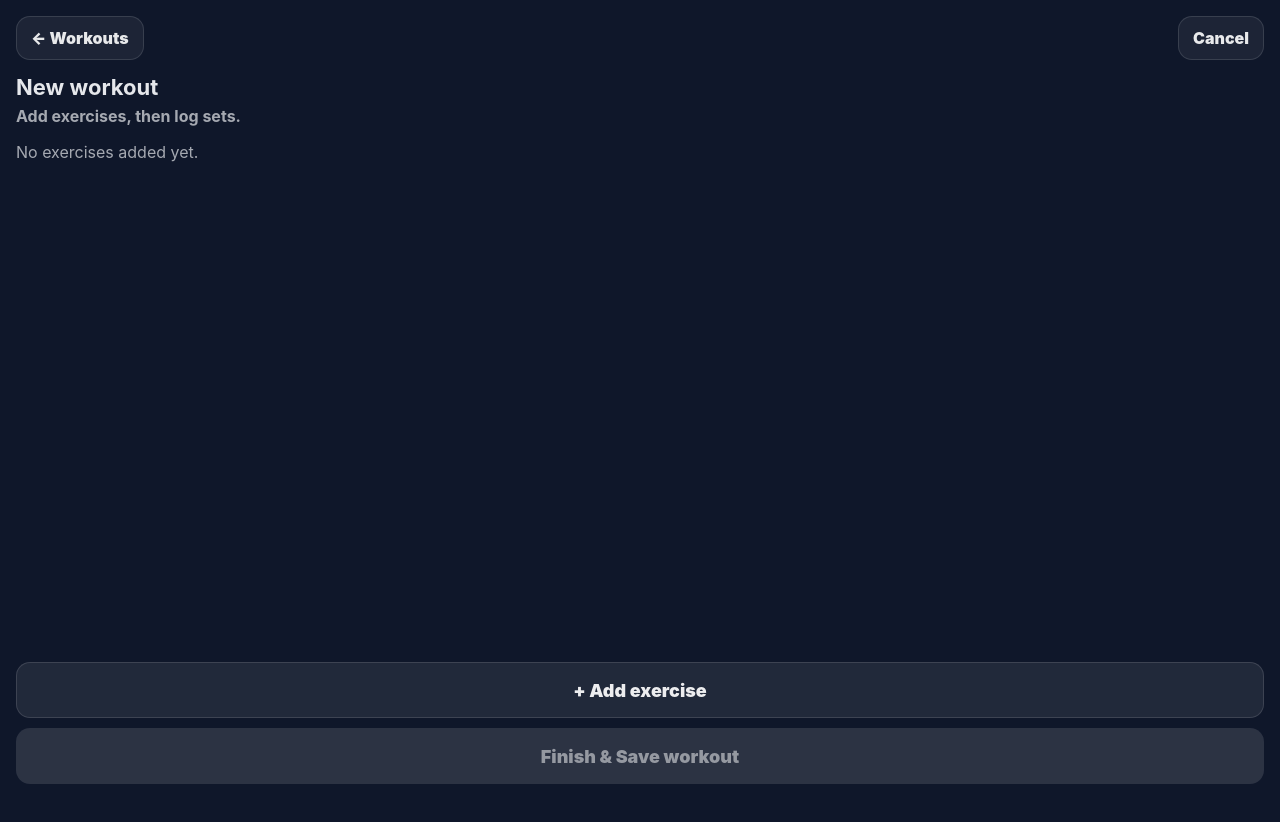
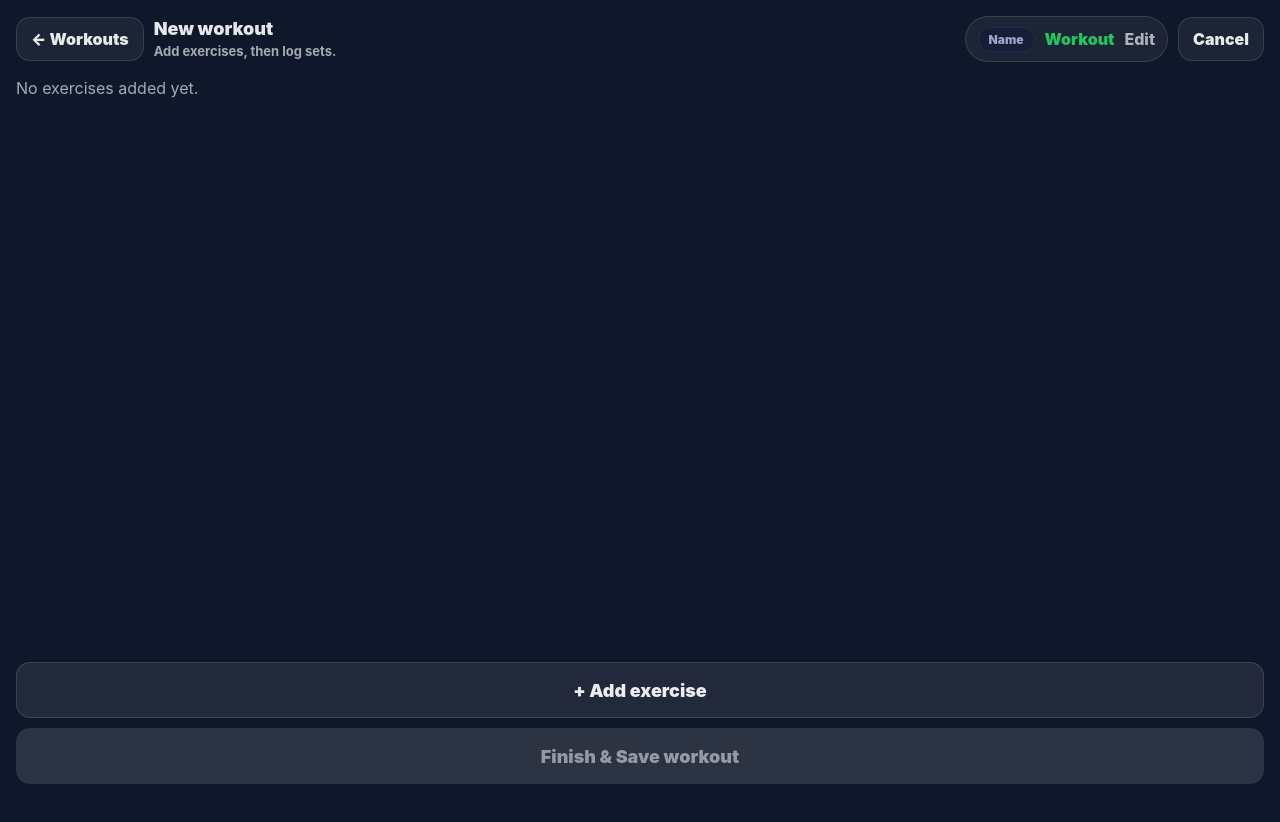
Before and after one commit to LucaFantasia/EasyFitTracker, a Next.js app: page /workouts/new in a window 1280 px wide. Shown: the top 822 px of the page. Built offline with nearby package versions, Linux system fonts and the light colour scheme.

Commit message:
added cleaner UI for viewing workouts, and added better navigations.

```diff
--- a/app/workouts/[id]/WorkoutDetailActions.tsx
+++ b/app/workouts/[id]/WorkoutDetailActions.tsx
@@ -15,7 +15,9 @@ export default function WorkoutDetailActions({
 
       <form action={deleteWorkout}>
         <input type="hidden" name="id" value={workoutId} />
-        <Button variant="danger">Delete</Button>
+        <Button variant="danger" type="submit">
+          Delete
+        </Button>
       </form>
     </Row>
   );
--- a/app/workouts/new/WorkoutDraftProvider.tsx
+++ b/app/workouts/new/WorkoutDraftProvider.tsx
@@ -1,90 +1,170 @@
 "use client";
 
-import * as React from "react";
+import React, { createContext, useContext, useEffect, useMemo, useState } from "react";
 
-type SetDraft = {
-  reps: number;
-  weight: number;
+type DraftSet = { reps: number; weight: number };
+type DraftExercise = { name: string; sets: DraftSet[]; completed?: boolean };
+
+export type WorkoutDraft = {
+  workoutName?: string;
+  exercises: DraftExercise[];
 };
 
-type ExerciseDraft = {
-  name: string;
-  sets: SetDraft[];
-  completed: boolean;
+type WorkoutDraftContextValue = {
+  draft: WorkoutDraft;
+
+  // Keep this so existing code that does direct mutations still works
+  setDraft: React.Dispatch<React.SetStateAction<WorkoutDraft>>;
+
+  // Helpers (so screens don’t need to hand-roll setDraft updates)
+  setWorkoutName: (name: string) => void;
+
+  addExercise: (name: string) => void;
+  removeExercise: (exerciseIndex: number) => void;
+
+  addSet: (exerciseIndex: number) => void;
+  removeSet: (exerciseIndex: number, setIndex: number) => void;
+
+  setReps: (exerciseIndex: number, setIndex: number, reps: number) => void;
+  setWeight: (exerciseIndex: number, setIndex: number, weight: number) => void;
+
+  completeExercise: (exerciseIndex: number) => void;
+
+  resetDraft: () => void;
 };
 
-export type WorkoutDraft = {
-  name: string;
-  performedAt: string;
-  exercises: ExerciseDraft[];
-};
+const STORAGE_KEY = "workout_draft_v1";
+const WorkoutDraftContext = createContext<WorkoutDraftContextValue | null>(null);
 
-const STORAGE_KEY = "easy-fit-workout-draft";
+function readInitialDraft(): WorkoutDraft {
+  if (typeof window === "undefined") return { workoutName: "", exercises: [] };
 
-const defaultDraft = (): WorkoutDraft => ({
-  name: "Workout",
-  performedAt: new Date().toISOString(),
-  exercises: [],
-});
+  try {
+    const raw = window.localStorage.getItem(STORAGE_KEY);
+    if (!raw) return { workoutName: "", exercises: [] };
 
-type DraftContextValue = {
-  draft: WorkoutDraft;
-  setDraft: React.Dispatch<React.SetStateAction<WorkoutDraft>>;
-  resetDraft: () => void;
+    const parsed = JSON.parse(raw) as Partial<WorkoutDraft>;
 
-  // ✅ add these mutations
-  removeExercise: (exerciseIndex: number) => void;
-  removeSet: (exerciseIndex: number, setIndex: number) => void;
-};
-
-const DraftContext = React.createContext<DraftContextValue | null>(null);
+    return {
+      workoutName: typeof parsed.workoutName === "string" ? parsed.workoutName : "",
+      exercises: Array.isArray(parsed.exercises)
+        ? (parsed.exercises as DraftExercise[])
+        : [],
+    };
+  } catch {
+    return { workoutName: "", exercises: [] };
+  }
+}
 
 export function WorkoutDraftProvider({ children }: { children: React.ReactNode }) {
-  const [draft, setDraft] = React.useState<WorkoutDraft>(() => {
-    if (typeof window === "undefined") return defaultDraft();
-    const saved = localStorage.getItem(STORAGE_KEY);
-    return saved ? (JSON.parse(saved) as WorkoutDraft) : defaultDraft();
-  });
+  const [draft, setDraft] = useState<WorkoutDraft>(() => readInitialDraft());
 
-  React.useEffect(() => {
-    localStorage.setItem(STORAGE_KEY, JSON.stringify(draft));
+  useEffect(() => {
+    try {
+      window.localStorage.setItem(STORAGE_KEY, JSON.stringify(draft));
+    } catch {}
   }, [draft]);
 
-  const resetDraft = React.useCallback(() => {
-    setDraft(defaultDraft());
-    if (typeof window !== "undefined") localStorage.removeItem(STORAGE_KEY);
-  }, []);
+  const value = useMemo<WorkoutDraftContextValue>(() => {
+    const setWorkoutName = (name: string) => {
+      setDraft((d) => ({ ...d, workoutName: name }));
+    };
 
-  const removeExercise = React.useCallback((exerciseIndex: number) => {
-    setDraft((prev) => {
-      const next = structuredClone(prev);
-      next.exercises.splice(exerciseIndex, 1);
-      return next;
-    });
-  }, []);
+    const addExercise = (name: string) => {
+      setDraft((d) => ({
+        ...d,
+        exercises: [...d.exercises, { name, sets: [], completed: false }],
+      }));
+    };
 
-  // ✅ HERE is removeSet
-  const removeSet = React.useCallback((exerciseIndex: number, setIndex: number) => {
-    setDraft((prev) => {
-      const next = structuredClone(prev);
-      const ex = next.exercises?.[exerciseIndex];
-      if (!ex?.sets) return prev;
+    const removeExercise = (exerciseIndex: number) => {
+      setDraft((d) => ({
+        ...d,
+        exercises: d.exercises.filter((_, i) => i !== exerciseIndex),
+      }));
+    };
 
-      ex.sets.splice(setIndex, 1);
-      return next;
-    });
-  }, []);
+    const addSet = (exerciseIndex: number) => {
+      setDraft((d) => ({
+        ...d,
+        exercises: d.exercises.map((ex, i) => {
+          if (i !== exerciseIndex) return ex;
+          return { ...ex, sets: [...ex.sets, { reps: 0, weight: 0 }] };
+        }),
+      }));
+    };
 
-  const value = React.useMemo<DraftContextValue>(
-    () => ({ draft, setDraft, resetDraft, removeExercise, removeSet }),
-    [draft, resetDraft, removeExercise, removeSet]
+    const removeSet = (exerciseIndex: number, setIndex: number) => {
+      setDraft((d) => ({
+        ...d,
+        exercises: d.exercises.map((ex, i) => {
+          if (i !== exerciseIndex) return ex;
+          return { ...ex, sets: ex.sets.filter((_, s) => s !== setIndex) };
+        }),
+      }));
+    };
+
+    const setReps = (exerciseIndex: number, setIndex: number, reps: number) => {
+      setDraft((d) => ({
+        ...d,
+        exercises: d.exercises.map((ex, i) => {
+          if (i !== exerciseIndex) return ex;
+          return {
+            ...ex,
+            sets: ex.sets.map((s, j) => (j === setIndex ? { ...s, reps } : s)),
+          };
+        }),
+      }));
+    };
+
+    const setWeight = (exerciseIndex: number, setIndex: number, weight: number) => {
+      setDraft((d) => ({
+        ...d,
+        exercises: d.exercises.map((ex, i) => {
+          if (i !== exerciseIndex) return ex;
+          return {
+            ...ex,
+            sets: ex.sets.map((s, j) => (j === setIndex ? { ...s, weight } : s)),
+          };
+        }),
+      }));
+    };
+
+    const completeExercise = (exerciseIndex: number) => {
+      setDraft((d) => ({
+        ...d,
+        exercises: d.exercises.map((ex, i) =>
+          i === exerciseIndex ? { ...ex, completed: true } : ex
+        ),
+      }));
+    };
+
+    const resetDraft = () => setDraft({ workoutName: "", exercises: [] });
+
+    return {
+      draft,
+      setDraft,
+      setWorkoutName,
+      addExercise,
+      removeExercise,
+      addSet,
+      removeSet,
+      setReps,
+      setWeight,
+      completeExercise,
+      resetDraft,
+    };
+  }, [draft]);
+
+  return (
+    <WorkoutDraftContext.Provider value={value}>
+      {children}
+    </WorkoutDraftContext.Provider>
   );
-
-  return <DraftContext.Provider value={value}>{children}</DraftContext.Provider>;
 }
 
 export function useWorkoutDraft() {
-  const ctx = React.useContext(DraftContext);
-  if (!ctx) throw new Error("useWorkoutDraft must be used inside WorkoutDraftProvider");
+  const ctx = useContext(WorkoutDraftContext);
+  if (!ctx) throw new Error("useWorkoutDraft must be used within WorkoutDraftProvider");
   return ctx;
 }
--- a/app/workouts/new/actions.ts
+++ b/app/workouts/new/actions.ts
@@ -3,80 +3,111 @@
 import { z } from "zod";
 import { createClient } from "@/lib/supabase/server";
 
+// ---- Zod schemas ----
+
 const SetSchema = z.object({
-  reps: z.number().int().nullable(),
-  weight: z.number().nullable(),
+  reps: z.number(),
+  weight: z.number(),
 });
 
 const ExerciseSchema = z.object({
-  name: z.string().min(1),
+  name: z.string(),
   sets: z.array(SetSchema).min(1),
+  completed: z.boolean().optional(),
 });
 
 const WorkoutSchema = z.object({
-  name: z.string().min(1),
-  performedAt: z.string().min(1),
+  // Support both names; we'll normalize
+  name: z.string().optional(),
+  workoutName: z.string().optional(),
+
+  // Make optional; we'll fill it in on the server
+  performedAt: z.string().optional(),
+
   exercises: z.array(ExerciseSchema).min(1),
 });
 
-async function insertWorkoutTree(raw: unknown) {
+type FinishResult =
+  | { ok: true; workoutId: string }
+  | { ok: false; error: string };
+
+// ---- Insert tree ----
+
+async function insertWorkoutTree(raw: unknown): Promise<string> {
   const parsed = WorkoutSchema.parse(raw);
 
+  const name = (parsed.name ?? parsed.workoutName ?? "Workout").trim() || "Workout";
+  const performedAt = parsed.performedAt ?? new Date().toISOString();
+
   const supabase = await createClient();
-  const { data: userData } = await supabase.auth.getUser();
-  if (!userData.user) {
-    return { ok: false as const, error: "Not authenticated" };
+
+  const { data: userData, error: userErr } = await supabase.auth.getUser();
+  if (userErr || !userData?.user) {
+    throw new Error("Not authenticated.");
   }
+  const userId = userData.user.id;
 
   // 1) Insert workout
-  const { data: workout, error: wErr } = await supabase
+  const { data: workoutRow, error: workoutErr } = await supabase
     .from("workouts")
     .insert({
-      user_id: userData.user.id,
-      name: parsed.name,
-      performed_at: new Date(parsed.performedAt).toISOString(),
+      user_id: userId,
+      name,
+      performed_at: performedAt,
     })
     .select("id")
     .single();
 
-  if (wErr) return { ok: false as const, error: wErr.message };
-  if (!workout) return { ok: false as const, error: "Workout not returned" };
+  if (workoutErr || !workoutRow?.id) {
+    throw new Error(workoutErr?.message || "Failed to create workout.");
+  }
 
-  // 2) Insert workout exercises
-  const wexToInsert = parsed.exercises.map((e, i) => ({
-    workout_id: workout.id,
-    exercise_name: e.name,
-    exercise_order: i + 1,
-  }));
+  const workoutId = workoutRow.id as string;
 
-  const { data: wexRows, error: weErr } = await supabase
-    .from("workout_exercises")
-    .insert(wexToInsert)
-    .select("id, exercise_order");
+  // 2) Insert workout_exercises + exercise_sets
+  // We do this sequentially for clarity and to keep set_order correct.
+  for (let exIndex = 0; exIndex < parsed.exercises.length; exIndex++) {
+    const ex = parsed.exercises[exIndex];
 
-  if (weErr) return { ok: false as const, error: weErr.message };
-  if (!wexRows) return { ok: false as const, error: "No workout_exercises returned" };
+    const { data: exRow, error: exErr } = await supabase
+      .from("workout_exercises")
+      .insert({
+        workout_id: workoutId,
+        exercise_name: ex.name,
+        exercise_order: exIndex + 1,
+      })
+      .select("id")
+      .single();
 
-  const wexSorted = [...wexRows].sort((a, b) => a.exercise_order - b.exercise_order);
+    if (exErr || !exRow?.id) {
+      throw new Error(exErr?.message || "Failed to create workout exercise.");
+    }
 
-  // 3) Insert sets
-  const setsToInsert = wexSorted.flatMap((wex, idx) => {
-    const ex = parsed.exercises[idx];
-    return ex.sets.map((s, setIdx) => ({
-      workout_exercise_id: wex.id,
-      set_order: setIdx + 1,
+    const workoutExerciseId = exRow.id as string;
+
+    const setsPayload = ex.sets.map((s, setIndex) => ({
+      workout_exercise_id: workoutExerciseId,
+      set_order: setIndex + 1,
       reps: s.reps,
       weight: s.weight,
     }));
-  });
 
-  const { error: sErr } = await supabase.from("exercise_sets").insert(setsToInsert);
-  if (sErr) return { ok: false as const, error: sErr.message };
+    const { error: setsErr } = await supabase.from("exercise_sets").insert(setsPayload);
+    if (setsErr) {
+      throw new Error(setsErr.message || "Failed to create exercise sets.");
+    }
+  }
 
-  return { ok: true as const, workoutId: workout.id };
+  return workoutId;
 }
 
-// ✅ new: client can call this, then clear local draft and navigate
-export async function finishWorkout(raw: unknown) {
-  return insertWorkoutTree(raw);
+// ---- Public server action ----
+
+export async function finishWorkout(raw: unknown): Promise<FinishResult> {
+  try {
+    const workoutId = await insertWorkoutTree(raw);
+    return { ok: true, workoutId };
+  } catch (err: any) {
+    return { ok: false, error: err?.message || "Could not save workout." };
+  }
 }
--- a/app/workouts/new/page.tsx
+++ b/app/workouts/new/page.tsx
@@ -1,14 +1,25 @@
 "use client";
 
 import * as React from "react";
+import Link from "next/link";
+import { Card, Row, Pill } from "@/app/_components/ui";
 import { useRouter } from "next/navigation";
 import { useWorkoutDraft } from "./WorkoutDraftProvider";
 import { finishWorkout } from "./actions";
 
 function draftIsValid(draft: any) {
-  if (!draft?.name) return false;
+  const name = (draft?.workoutName ?? draft?.name ?? "").trim();
+  if (!name) return false;
   if (!draft?.exercises?.length) return false;
-  return draft.exercises.every((ex: any) => ex?.name && ex?.sets?.length >= 1);
+
+  return draft.exercises.every((ex: any) => {
+    if (!ex?.name) return false;
+    if (!ex?.sets?.length || ex.sets.length < 1) return false;
+
+    // Optional strictness: require reps/weight to be > 0 for each set
+    // (If your app allows 0 as a placeholder, remove this block)
+    return ex.sets.every((s: any) => typeof s?.reps === "number" && typeof s?.weight === "number");
+  });
 }
 
 function Sheet({
@@ -96,7 +107,7 @@ function Sheet({
 
 export default function NewWorkoutPage() {
   const router = useRouter();
-  const { draft, resetDraft, removeExercise } = useWorkoutDraft();
+  const { draft, resetDraft, removeExercise, setWorkoutName, setDraft } = useWorkoutDraft() as any;
 
   const [mounted, setMounted] = React.useState(false);
   React.useEffect(() => setMounted(true), []);
@@ -105,8 +116,11 @@ export default function NewWorkoutPage() {
   const [error, setError] = React.useState<string | null>(null);
 
   const [confirmCancel, setConfirmCancel] = React.useState(false);
-  const [confirmDeleteExerciseIndex, setConfirmDeleteExerciseIndex] = React.useState<number | null>(null);
+  const [confirmDeleteExerciseIndex, setConfirmDeleteExerciseIndex] = React.useState<number | null>(
+    null
+  );
 
+  const workoutName = (draft?.workoutName ?? draft?.name ?? "Workout").trim() || "Workout";
   const canSave = mounted && draftIsValid(draft);
 
   function cancelWorkout() {
@@ -116,13 +130,27 @@ export default function NewWorkoutPage() {
 
   function onFinish() {
     setError(null);
+
+    // Ensure name exists even if older parts of the app still use draft.name
+    if (!workoutName.trim()) {
+      setError("Give your workout a name before saving.");
+      return;
+    }
+
     if (!draftIsValid(draft)) {
       setError("Add at least 1 set to each exercise before saving.");
       return;
     }
 
+    // Make sure the server action receives a name field too (backwards compatible)
+    const payload = {
+      ...draft,
+      workoutName,
+      name: workoutName,
+    };
+
     startSaving(async () => {
-      const res = await finishWorkout(draft);
+      const res = await finishWorkout(payload);
       if (!res || !res.ok) {
         setError(res?.error || "Could not save workout.");
         return;
@@ -142,8 +170,17 @@ export default function NewWorkoutPage() {
 
   return (
     <main style={{ padding: 16, paddingBottom: 160, minHeight: "100dvh" }}>
-      {/* Top bar */}
-      <div style={{ display: "flex", justifyContent: "space-between", gap: 12, alignItems: "center" }}>
+      {/* Top bar: left group + right group */}
+      <div
+        style={{
+          display: "flex",
+          justifyContent: "space-between",
+          gap: 12,
+          alignItems: "center",
+        }}
+      >
+        {/* Left group */}
+        <div style={{ display: "flex", alignItems: "center", gap: 10 }}>
           <button
             onClick={() => router.push("/workouts")}
             style={{
@@ -158,6 +195,39 @@ export default function NewWorkoutPage() {
           >
             ← Workouts
           </button>
+
+          {/* Title top-left (not huge / not centered) */}
+          <div>
+            <div style={{ fontSize: 18, fontWeight: 950, lineHeight: 1.1 }}>New workout</div>
+            <div style={{ opacity: 0.7, marginTop: 4, fontWeight: 700, fontSize: 13 }}>
+              Add exercises, then log sets.
+            </div>
+          </div>
+        </div>
+
+        {/* Right group */}
+        <div style={{ display: "flex", alignItems: "center", gap: 10 }}>
+          <Link href="/workouts/new/name" style={{ textDecoration: "none" }}>
+            <div
+              style={{
+                display: "flex",
+                alignItems: "center",
+                gap: 10,
+                height: 44,
+                padding: "0 12px",
+                borderRadius: 999,
+                border: "1px solid rgba(255,255,255,0.12)",
+                background: "rgba(255,255,255,0.06)",
+                color: "rgba(255,255,255,0.92)",
+                fontWeight: 900,
+                whiteSpace: "nowrap",
+              }}
+            >
+              <Pill>Name</Pill>
+              <span style={{ color: "#22c55e" }}>{workoutName}</span>
+              <span style={{ opacity: 0.7, fontWeight: 800 }}>Edit</span>
+            </div>
+          </Link>
 
           <button
             onClick={() => setConfirmCancel(true)}
@@ -174,20 +244,12 @@ export default function NewWorkoutPage() {
             Cancel
           </button>
         </div>
-
-      <header style={{ marginTop: 14 }}>
-        <h1 style={{ margin: 0, fontSize: 22 }}>New workout</h1>
-        <div style={{ opacity: 0.7, marginTop: 6, fontWeight: 700 }}>
-          Add exercises, then log sets.
       </div>
-      </header>
 
       {/* Exercise list */}
       <section style={{ marginTop: 16 }}>
         {draft.exercises.length === 0 ? (
-          <div style={{ opacity: 0.7, marginTop: 10 }}>
-            No exercises added yet.
-          </div>
+          <div style={{ opacity: 0.7, marginTop: 10 }}>No exercises added yet.</div>
         ) : (
           <div style={{ display: "grid", gap: 10 }}>
             {draft.exercises.map((ex: any, idx: number) => {
```
Also changed, not shown: app/_components/ui.tsx (+11 -10 lines), app/workouts/new/name/page.tsx (added, +71 -0 lines), app/workouts/page.tsx (+8 -7 lines). Lines whose indentation alone changed are shown as unchanged.
